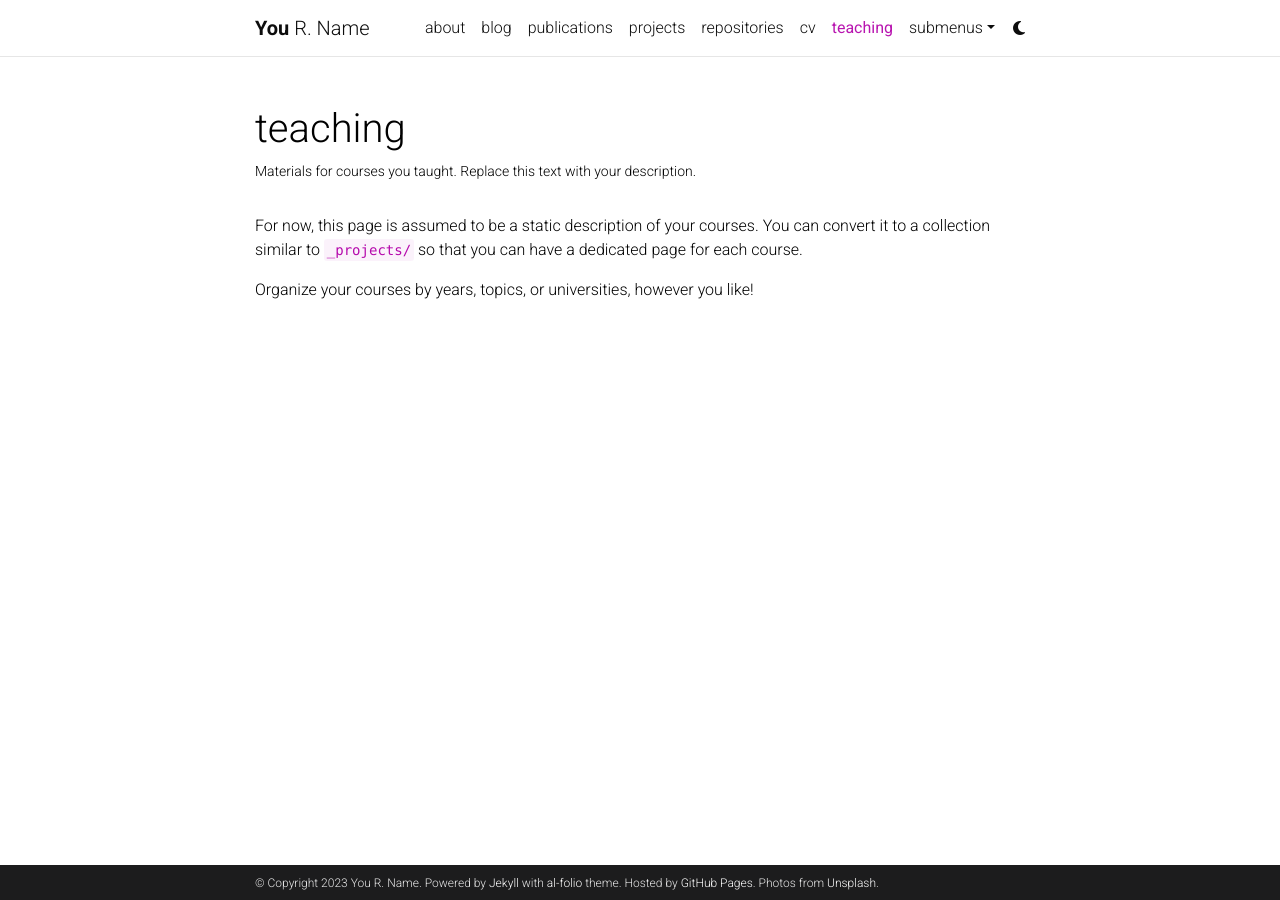
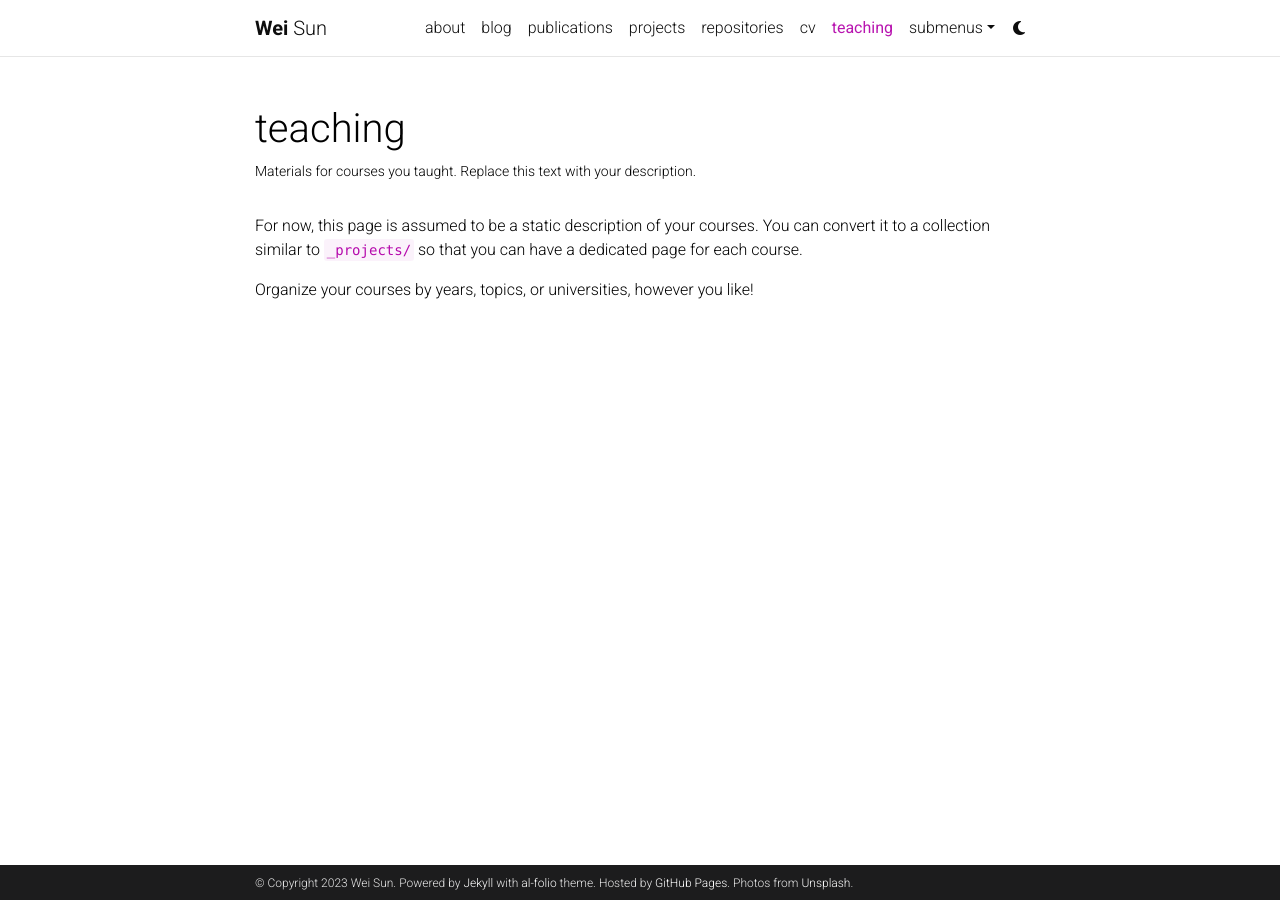
Before and after one commit to sunwayihep/web, a Jekyll site: the page built from _pages/teaching.md, in a window 1280 px wide. Built offline with Jekyll 4.4.1, drawn with Linux system fonts in a browser that asks for light colours; comment, search, counter and statistics services are not loaded; a style sheet for code colours, icons or effects is not loaded.

Commit message:
Update _config.yml

```diff
--- a/_config.yml
+++ b/_config.yml
@@ -3,10 +3,10 @@
 # -----------------------------------------------------------------------------
 
 title: blank # the website title (if blank, full name will be used instead)
-first_name: You
-middle_name: R.
-last_name: Name
-email: you@example.com
+first_name: Wei
+middle_name:
+last_name: Sun
+email: swaysty@gmail.com
 description: > # the ">" symbol means to ignore newlines until "footer_text:"
   A simple, whitespace theme for academics. Based on [*folio](https://github.com/bogoli/-folio) design.
 footer_text: >
@@ -18,8 +18,8 @@
 lang: en # the language of your site (for example: en, fr, cn, ru, etc.)
 icon: ⚛️  # the emoji used as the favicon (alternatively, provide image name in /assets/img/)
 
-url: https://alshedivat.github.io # the base hostname & protocol for your site
-baseurl: /al-folio # the subpath of your site, e.g. /blog/
+url: https://sunwayihep.github.io # the base hostname & protocol for your site
+baseurl: /web # the subpath of your site, e.g. /blog/
 last_updated: false # set to true if you want to display last updated in the footer
 impressum_path:  # set to path to include impressum link in the footer, use the same path as permalink in a page, helps to conform with EU GDPR
 
```
